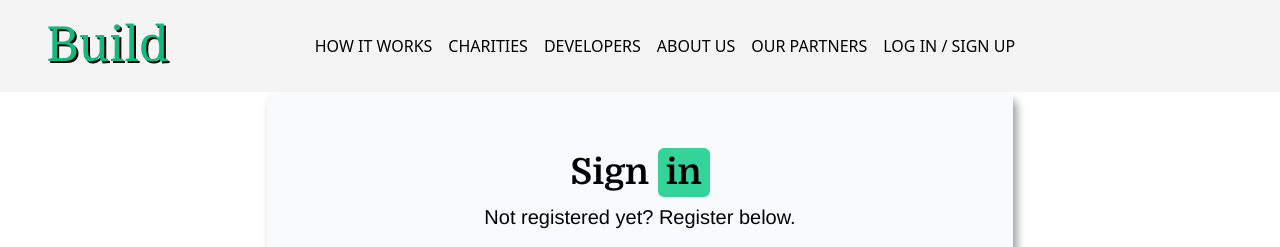
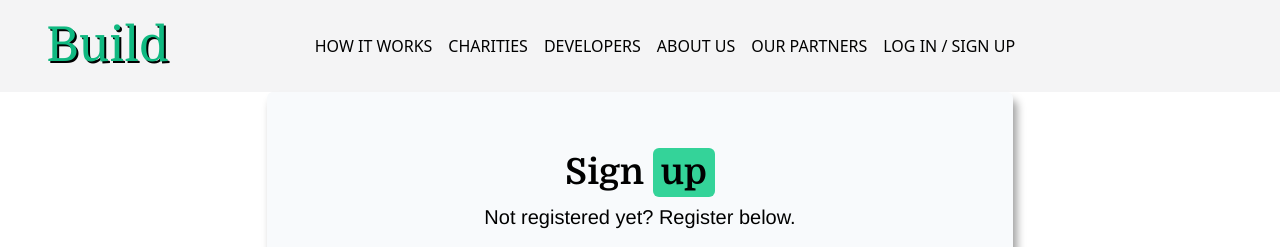
Before and after one commit to SchoolOfCode/Team-Build, a Next.js app: page /login in a window 1280 px wide. Shown: the top 247 px of the page. Built offline with nearby package versions, Linux system fonts and the light colour scheme; no server answers.

Commit message:
Sign in changed to Sign Up

```diff
--- a/src/components/SimpleLogin.jsx
+++ b/src/components/SimpleLogin.jsx
@@ -45,7 +45,7 @@ export default function SimpleLogin() {
   return (
     <div className="text-left mx-3 lg:p-10 lg:flex lg:flex-col lg:bg-slate-50 lg:justify-center lg:align-middle lg:text-xl lg:items-center lg:w-7/12 lg:shadow-[4.0px_8.0px_8.0px_rgba(0,0,0,0.38)] lg:rounded-md">
       <h1 className="text-4xl font-bold mt-3 leading-relaxed">
-        Sign <span className="bg-emerald-400 py-1 px-2 rounded-md">in</span>
+        Sign <span className="bg-emerald-400 py-1 px-2 rounded-md">up</span>
       </h1>
       <p>Not registered yet? Register below.</p>
 
```
